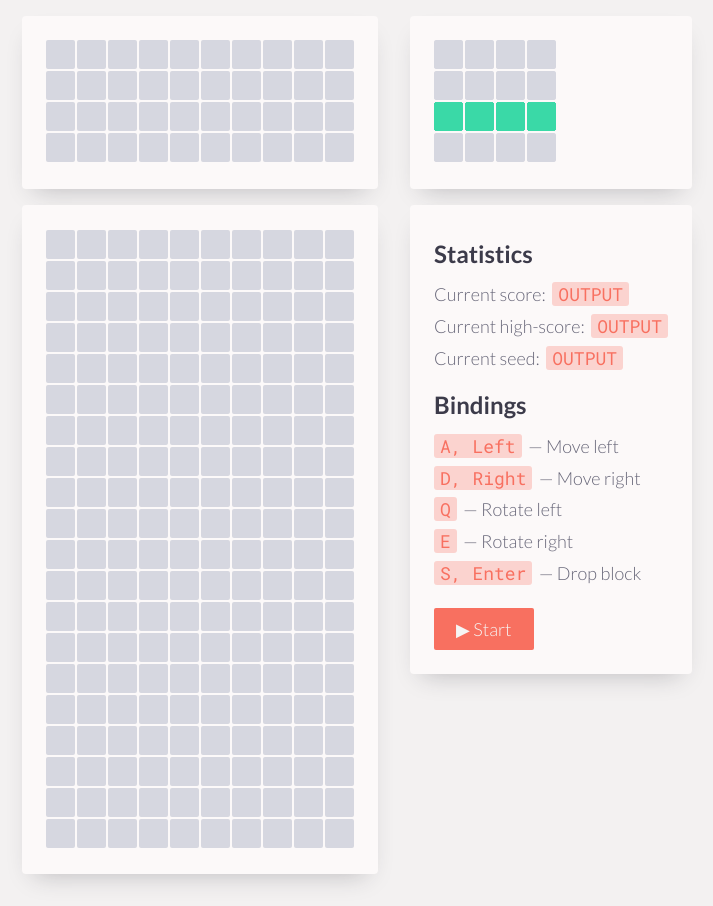
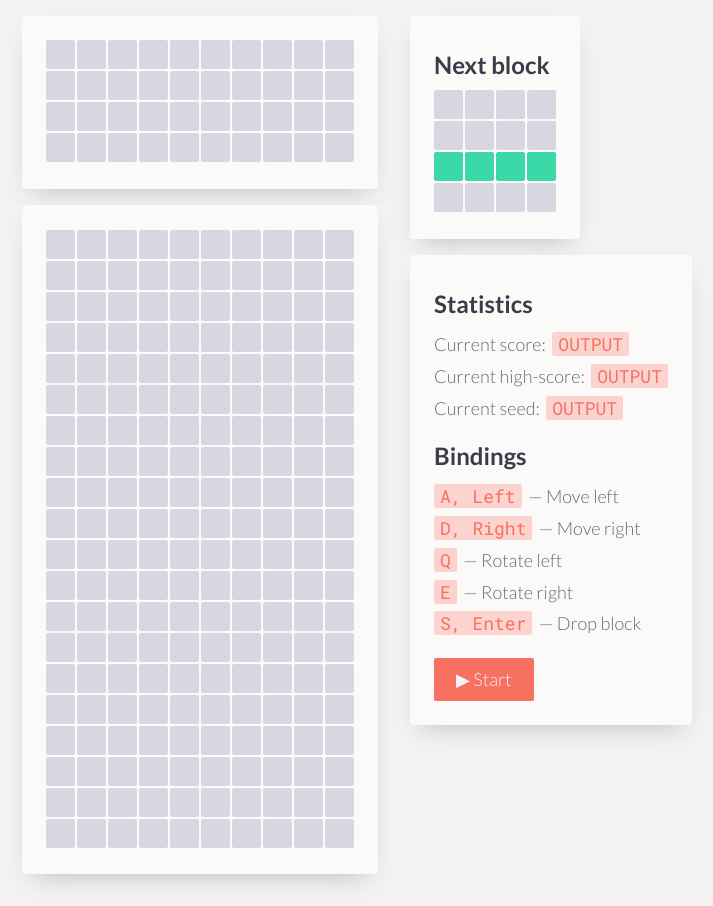
Before and after one commit to clk1006/teris, a Next.js app: page / in a window 1280 px wide. Shown: the whole page, without its empty margins (267-980 px from the left). Built offline with nearby package versions, Linux system fonts and the light colour scheme.

Commit message:
formatted third canvas

```diff
--- a/pages/index.js
+++ b/pages/index.js
@@ -128,7 +128,8 @@ export default function Home() {
           </div>
           <div className="block">
             <div className="screen-container">
-              <Image width="122" height="122" src={
+              <h2>Next block</h2>
+              <Image className="image-box" width="122" height="122" src={
                 state[3]==0?pic0:state[3]==1?pic1:state[3]==2?pic2:state[3]==3?pic3:state[3]==4?pic4:state[3]==5?pic5:pic6
               }/>
             </div>
--- a/styles/main.css
+++ b/styles/main.css
@@ -72,6 +72,7 @@ p, span {
 .screen-container {
     margin: 0 32px 16px 0;
     padding: 24px;
+    max-width: max-content;
 
     background-color: rgb(var(--box-background-color));
 
@@ -81,6 +82,11 @@ p, span {
 
     border: hidden;
     border-radius: 4px;
+}
+
+.image-box {
+    display: flex;
+    flex: auto;
 }
 
 .stats-container, .bindings-container {
@@ -105,8 +111,7 @@ p, span {
     margin: 6px 0;
 }
 
-
-p, span.output {
+span.output {
     user-select: all;
 
     margin: 24px 0;
@@ -122,11 +127,11 @@ p, span.output {
     background-color: rgba(var(--primary-color), var(--alpha-1));
 }
 
-p, span.output:hover {
+span.output:hover {
     background-color: rgba(var(--primary-color), var(--alpha-2));
 }
 
-p, span.output::selection {
+span.output::selection {
     background-color: rgba(var(--primary-color), var(--alpha-3));
 }
 
```
